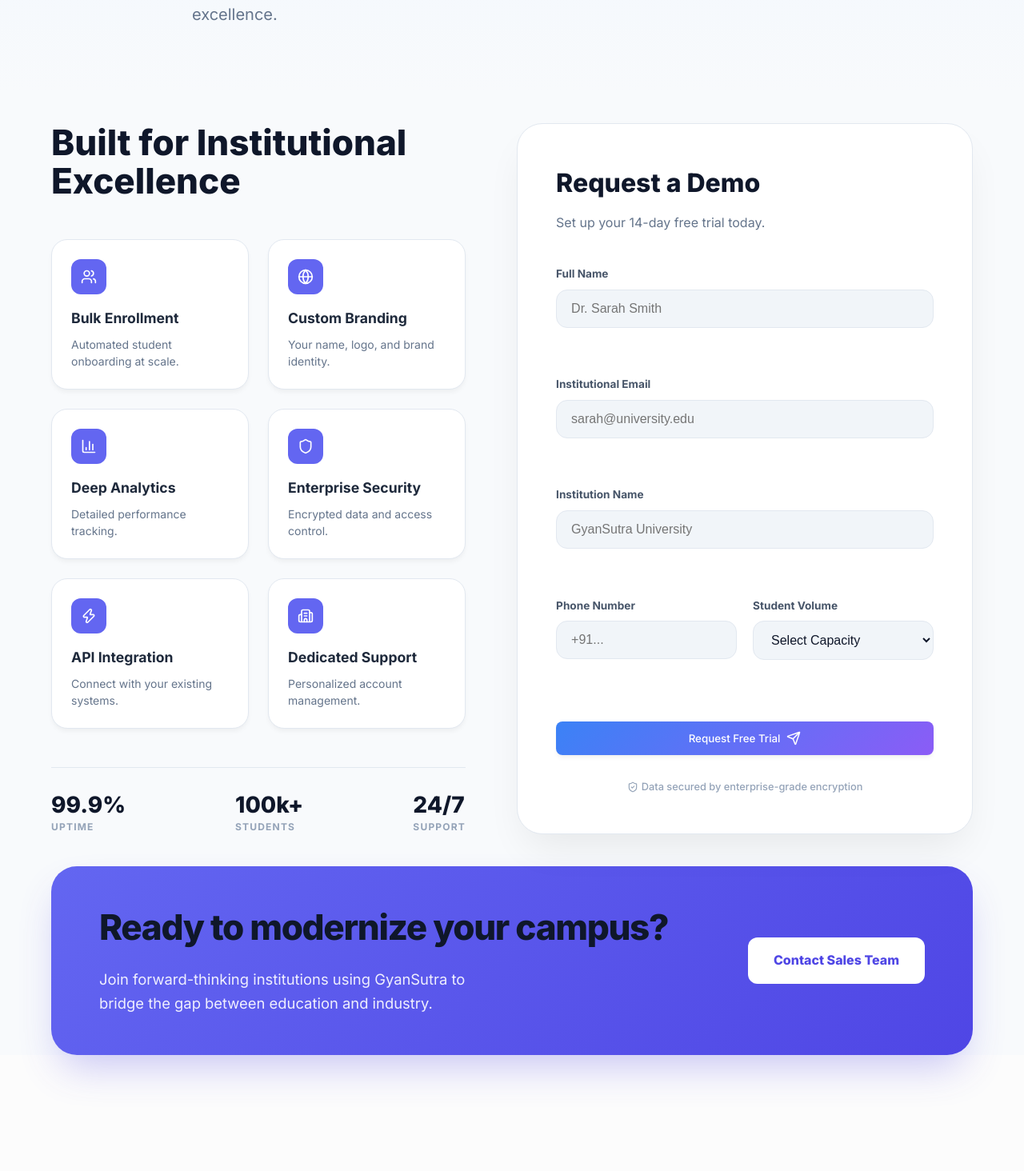
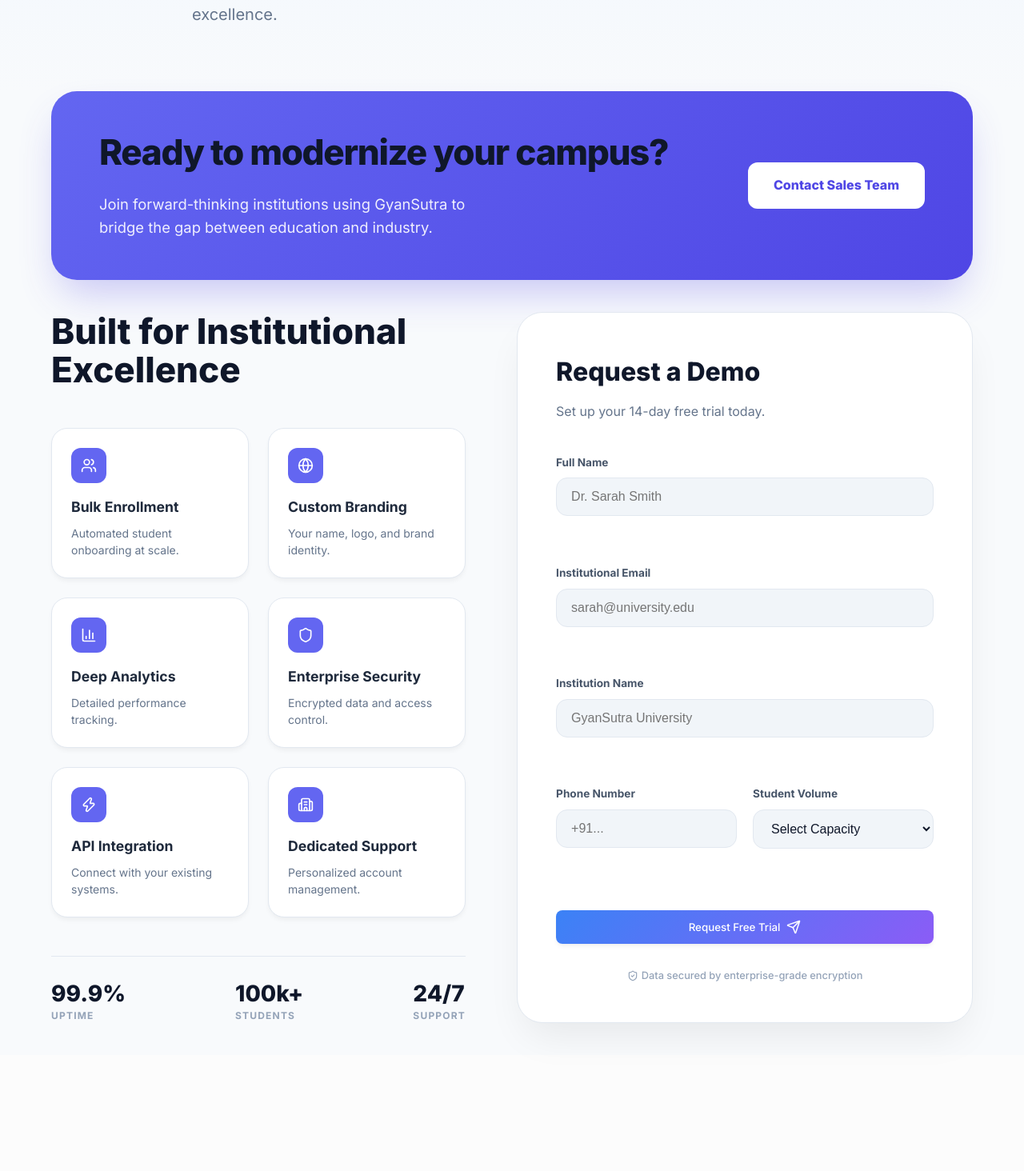
Before and after one commit to Sakshamwane/GyansutraAi, a React (Vite) app: page /pricing in a window 1280 px wide. Shown: the part 286-1750 px from the top of the page at 80% size. Built offline with nearby package versions, Linux system fonts and the light colour scheme.

Commit message:
feat: moved CTA box to top of Pricing page and updated styles

```diff
--- a/src/pages/Pricing.css
+++ b/src/pages/Pricing.css
@@ -268,10 +268,10 @@
   margin: 0;
 }
 
-/* CTA */
-.pricing-bottom-cta {
-  padding: 60px 0;
-  margin-bottom: 0;
+/* Top CTA */
+.pricing-top-cta {
+  padding: 40px 0;
+  margin-bottom: 40px;
 }
 
 .cta-colored-box {
--- a/src/pages/Pricing.jsx
+++ b/src/pages/Pricing.jsx
@@ -46,6 +46,25 @@
           <span className="badge-outline">Enterprise LMS</span>
           <h1 className="hero-title">Scalable Solutions for <span className="gradient-text">Modern Institutions</span></h1>
           <p className="hero-subtitle">Empower your students with an AI-driven learning ecosystem designed for excellence.</p>
+        </div>
+      </section>
+
+      {/* Top CTA Section */}
+      <section className="pricing-top-cta container">
+        <div className="cta-colored-box">
+          <div className="cta-content-wrapper">
+            <h2 className="cta-title">Ready to modernize your campus?</h2>
+            <p className="cta-subtitle">Join forward-thinking institutions using GyanSutra to bridge the gap between education and industry.</p>
+          </div>
+          <a
+            href="https://wa.me/918543832619?text=When%20can%20we%20connect?"
+            target="_blank"
+            rel="noopener noreferrer"
+            className="btn-white"
+            style={{ textDecoration: 'none', display: 'inline-block' }}
+          >
+            Contact Sales Team
+          </a>
         </div>
       </section>
 
@@ -134,24 +153,6 @@
         </div>
       </section>
 
-      {/* Final CTA */}
-      <section className="pricing-bottom-cta container">
-        <div className="cta-colored-box">
-          <div className="cta-content-wrapper">
-            <h2 className="cta-title">Ready to modernize your campus?</h2>
-            <p className="cta-subtitle">Join forward-thinking institutions using GyanSutra to bridge the gap between education and industry.</p>
-          </div>
-          <a
-            href="https://wa.me/918543832619?text=When%20can%20we%20connect?"
-            target="_blank"
-            rel="noopener noreferrer"
-            className="btn-white"
-            style={{ textDecoration: 'none', display: 'inline-block' }}
-          >
-            Contact Sales Team
-          </a>
-        </div>
-      </section>
     </div>
   );
 };
```
